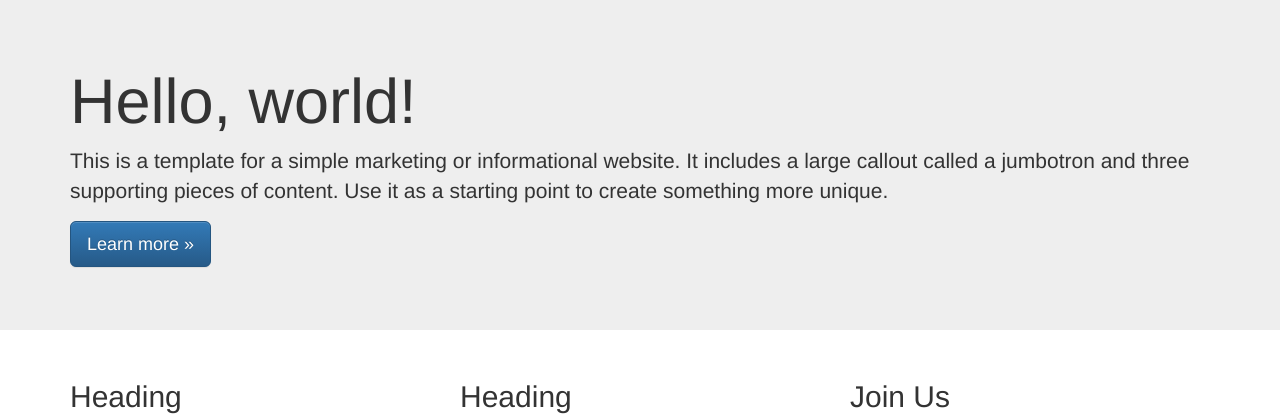
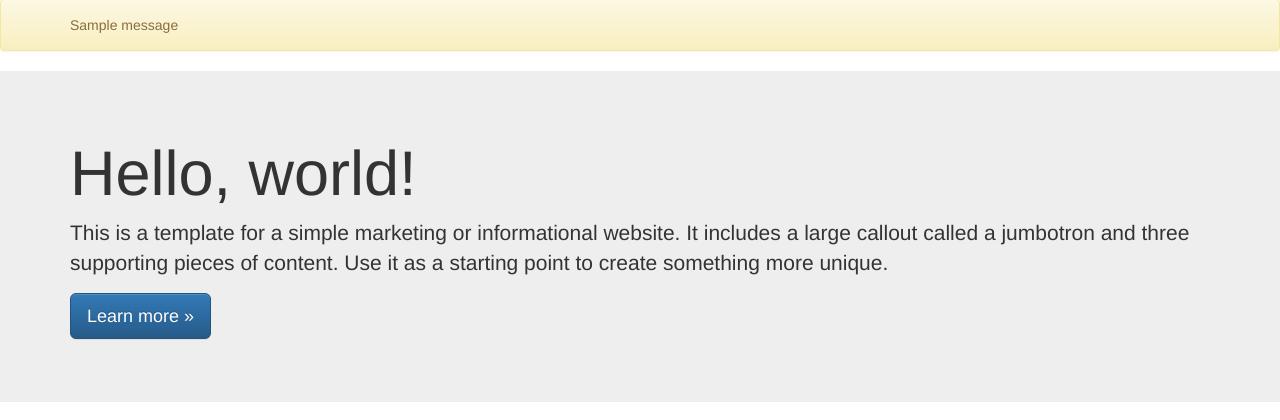
Before and after one commit to jjavorek/first-django-project, a Django app: page / in a window 1280 px wide. Shown: the part 51-471 px from the top of the page. Run offline with Django 3.2, Linux system fonts and the light colour scheme; one stand-in notice (Sample message) is shown; some libraries are stand-ins or nearby versions.

Commit message:
added a thank you for signing message after the email is succesfully submitted

```diff
--- a/pages/views.py
+++ b/pages/views.py
@@ -1,3 +1,4 @@
+from django.contrib.messages.views import SuccessMessageMixin
 from django.shortcuts import render
 from django.views.generic import View, FormView, CreateView
 
@@ -11,10 +12,14 @@ from newsletter.forms import JoinForm
 
 
 
-class HomeView(CreateView):
+class HomeView(SuccessMessageMixin, CreateView):
 	template_name = 'pages/home.html'
 	form_class = JoinForm
 	success_url = '/'
+
+	def get_success_message(self, cleaned_data):
+		print(cleaned_data)
+		return "Thank you for joining!"
 
 	# def form_valid(self, form):
 	# 	email = form.cleaned_data.get("email")
--- a/templates/base.html
+++ b/templates/base.html
@@ -23,6 +23,17 @@
     <![endif]-->
   </head>
   <body>
+    {% if messages %}
+
+            <div class='alert alert-warning'>
+                <div class='container'>
+                  {% for message in messages %}
+                    {{ message }}<br/>
+                    {% endfor %}
+                </div>
+            </div>
+
+    {% endif %}
     {% block content %}
     {% endblock %}
 
```
Also changed, not shown: db.sqlite3.
